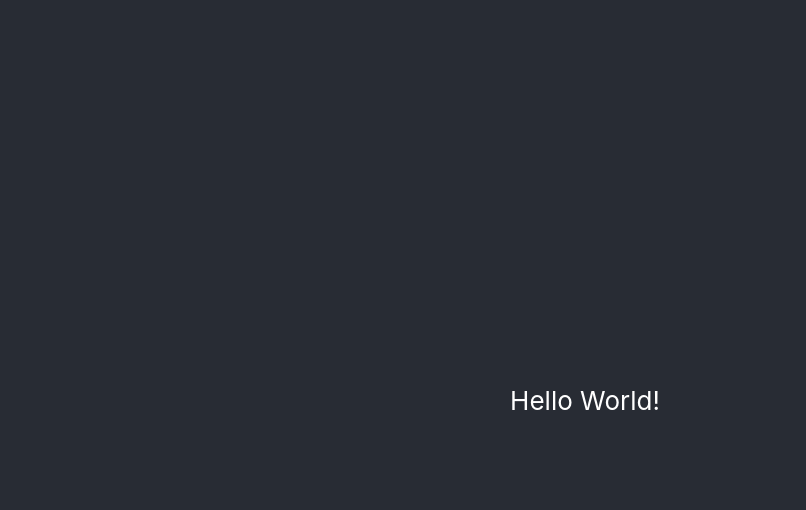
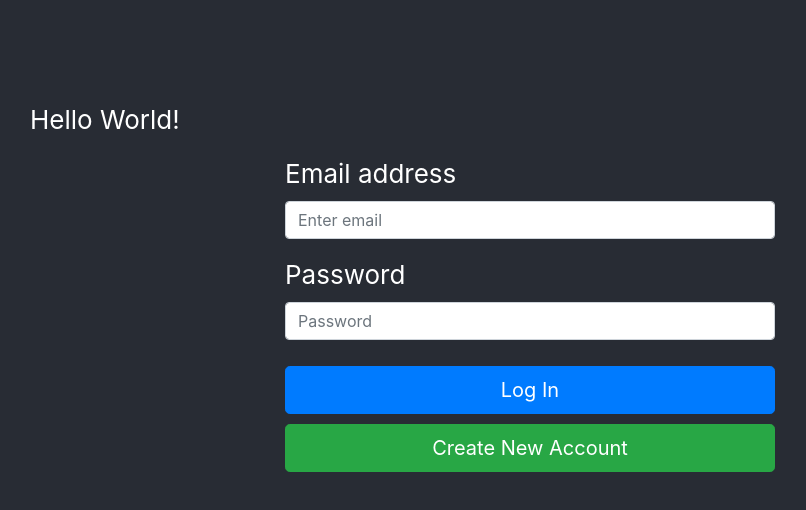
Before and after one commit to EdAncerys/apollo-app, a React (Create React App) app: page / in a window 1280 px wide. Shown: the top 510 px of the page, without its empty margins (55-861 px from the left). Built offline with nearby package versions, Linux system fonts and the light colour scheme.

Commit message:
Add login component

```diff
--- a/package.json
+++ b/package.json
@@ -6,7 +6,9 @@
     "@testing-library/jest-dom": "^5.11.4",
     "@testing-library/react": "^11.1.0",
     "@testing-library/user-event": "^12.1.10",
+    "bootstrap": "4.6.0",
     "react": "^17.0.2",
+    "react-bootstrap": "^1.6.1",
     "react-dom": "^17.0.2",
     "react-scripts": "4.0.3",
     "web-vitals": "^1.0.1"
--- a/src/App.js
+++ b/src/App.js
@@ -1,12 +1,53 @@
+import React, { useState, useEffect, useMemo } from 'react';
+
 import './css/App.css';
+import 'bootstrap/dist/css/bootstrap.min.css';
+import Login from './components/Login';
+
+export const AppContext = React.createContext();
 
 function App() {
+  const [accessToken, setAccessToken] = useState(false);
+  const [page, setPage] = useState(false);
+  const [alert, setAlert] = useState(false);
+  const [spinner, setSpinner] = useState(false);
+
+  const SESSION_STORAGE_KEY = 'oneTouchPortal.App';
+
+  const manageAppContext = useMemo(
+    () => ({
+      accessToken,
+      setAccessToken,
+      page,
+      setPage,
+      alert,
+      setAlert,
+      spinner,
+      setSpinner,
+    }),
+    [accessToken, page, alert, spinner]
+  );
+
+  useEffect(() => {
+    const data = sessionStorage.getItem(SESSION_STORAGE_KEY);
+    const userSession = JSON.parse(data);
+    if (userSession) setAccessToken(userSession.accessToken);
+    if (userSession) setPage(userSession.page);
+  }, []); // eslint-disable-line
+
   return (
-    <div className="App">
-      <header className="App-header">
-        <div>Hello World!</div>
-      </header>
-    </div>
+    <AppContext.Provider
+      value={{
+        manageAppContext,
+      }}
+    >
+      <div className="app">
+        <div className="container">
+          <div>Hello World!</div>
+          <Login />
+        </div>
+      </div>
+    </AppContext.Provider>
   );
 }
 
--- /dev/null
+++ b/src/components/Login.jsx
@@ -0,0 +1,46 @@
+import React from 'react';
+import { Form, Button } from 'react-bootstrap';
+
+export default function login({ props }) {
+  return (
+    <div className="features">
+      <div className="flex-container-50">
+        <Form className="form-container">
+          <Form.Group className="mb-3">
+            <Form.Label>Email address</Form.Label>
+            <Form.Control
+              id="loginEmail"
+              type="email"
+              placeholder="Enter email"
+            />
+          </Form.Group>
+          <Form.Group className="mb-3">
+            <Form.Label>Password</Form.Label>
+            <Form.Control
+              id="loginPassword"
+              type="password"
+              placeholder="Password"
+            />
+          </Form.Group>
+          <Button
+            // onClick={() => userLogin()}
+            variant="primary"
+            size="lg"
+            className="shadow-none"
+          >
+            Log In
+          </Button>
+          <div className="divider"></div>
+          <Button
+            // onClick={() => manageAppContext.setPage('create-new-account')}
+            variant="success"
+            size="lg"
+            className="shadow-none"
+          >
+            Create New Account
+          </Button>
+        </Form>
+      </div>
+    </div>
+  );
+}
--- a/src/css/App.css
+++ b/src/css/App.css
@@ -1,38 +1,31 @@
-.App {
-  text-align: center;
-}
-
-.App-logo {
-  height: 40vmin;
-  pointer-events: none;
-}
-
-@media (prefers-reduced-motion: no-preference) {
-  .App-logo {
-    animation: App-logo-spin infinite 20s linear;
-  }
-}
-
-.App-header {
+.app {
   background-color: #282c34;
   min-height: 100vh;
   display: flex;
   flex-direction: column;
   align-items: center;
-  justify-content: center;
   font-size: calc(10px + 2vmin);
   color: white;
 }
-
-.App-link {
-  color: #61dafb;
+.container {
+  padding-top: 100px;
+  overflow: auto;
 }
-
-@keyframes App-logo-spin {
-  from {
-    transform: rotate(0deg);
-  }
-  to {
-    transform: rotate(360deg);
-  }
+.features {
+  display: flex;
+  flex-wrap: wrap;
+  justify-content: space-evenly;
+  max-width: 1000px;
+  height: auto;
+  padding: 10px 0;
 }
+.flex-container-50 {
+  flex-basis: 50%;
+  justify-content: space-evenly;
+  padding: 5px;
+  transition: transform 0.6s;
+}
+.btn {
+  width: 100%;
+  margin-top: 10px;
+}
```
Also changed, not shown: 1 other file (tests, documents, lock files or other folders).
